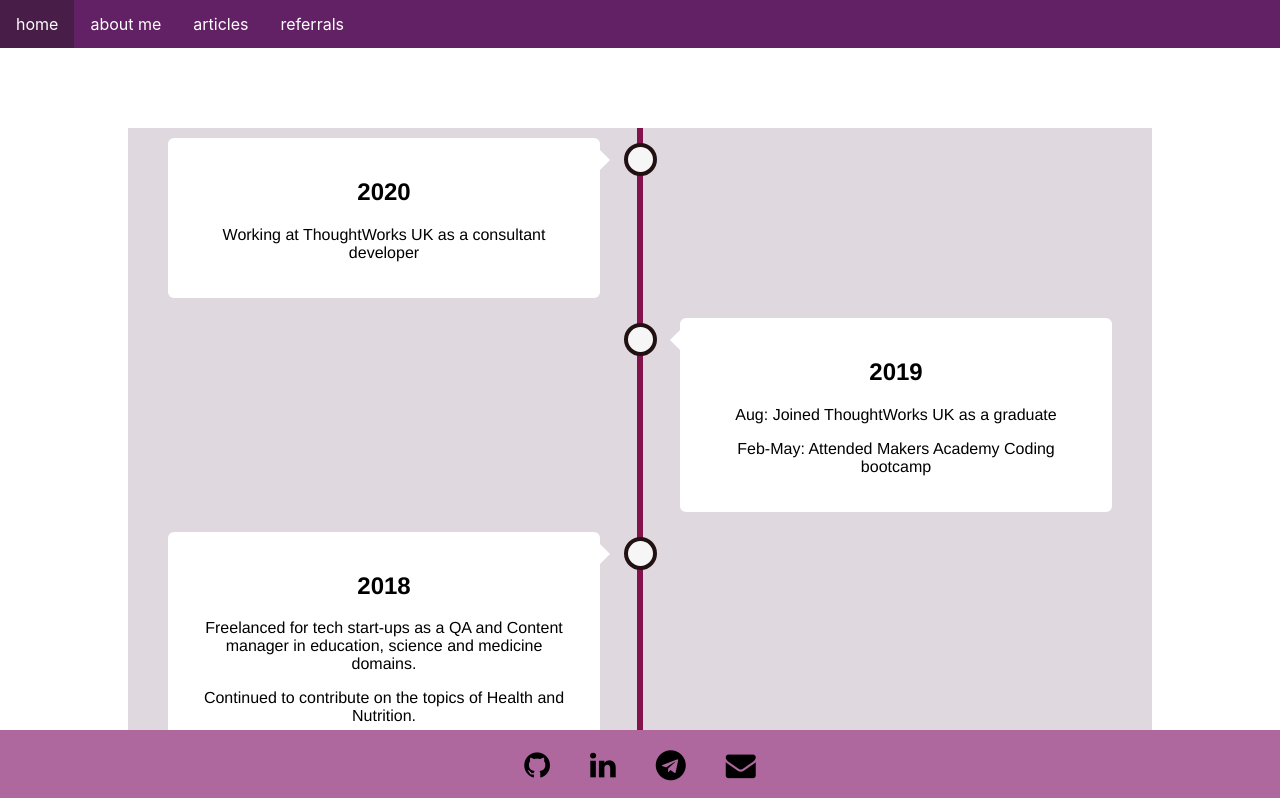
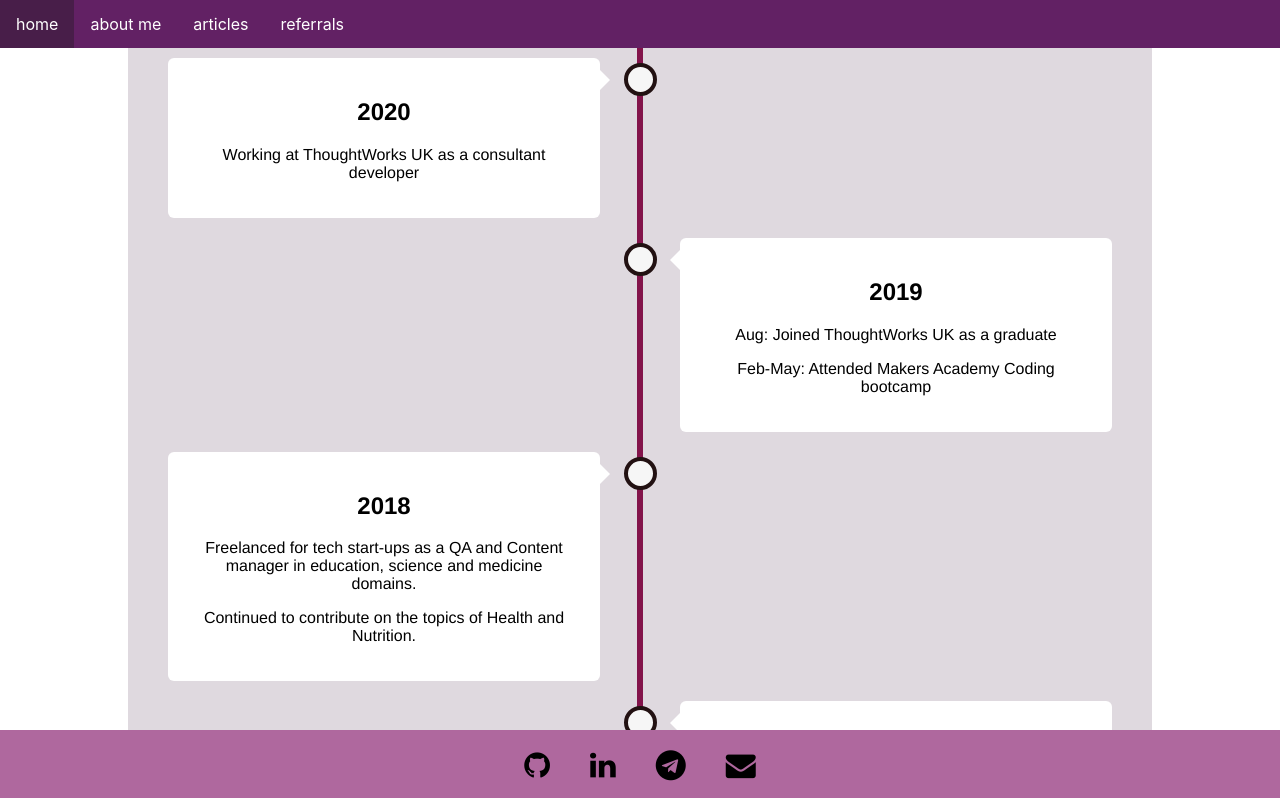
Before and after one commit to m-budryte/website, a React (Create React App) app: page /website/about in a window 1280 px wide. Shown: the top 798 px of the page. Built offline with nearby package versions, Linux system fonts and the light colour scheme.

Commit message:
styling..

```diff
--- a/src/pageSections/navBar.css
+++ b/src/pageSections/navBar.css
@@ -1,6 +1,6 @@
 ul {
-    position: fixed;
     left: 0;
+    margin-bottom: 50px;
     top: 0;
     width: 100%;
     list-style-type: none;
@@ -27,7 +27,3 @@ ul {
   li a:hover {
     background-color: rgb(72, 30, 73);
   }
-
-  .switch {
-    margin-top: 10%;
-  }
--- a/src/pageSections/navBar.js
+++ b/src/pageSections/navBar.js
@@ -14,12 +14,14 @@ import './navBar.css';
 const NavBar = () => {
     return (
         <Router>
+            <div className="navBar">
                 <ul>
                     <li><Link to="/website">home</Link></li>
                     <li><Link to="/website/about">about me</Link></li>
                     <li><Link to="/website/articles">articles</Link></li>
                     <li><Link to="/website/referrals">referrals</Link></li>
                 </ul>
+            </div>
             <div className="switch">
             <Switch>
                 <Route path="/website/articles">
--- a/src/websiteSections/AboutSection/aboutSection.css
+++ b/src/websiteSections/AboutSection/aboutSection.css
@@ -8,7 +8,6 @@
     width: 80%;
     margin-left: auto;
     margin-right: auto;
-    margin-top: 10%;
     font-family: Helvetica, sans-serif;}
 
 /* The actual timeline (the vertical ruler) */
@@ -16,7 +15,7 @@
   position: relative;
   max-width: 1200px;
   margin: 0 auto;
-  margin-bottom: 20%;
+  margin-bottom: 13%;
 }
 
 /* The actual timeline (the vertical ruler) */
```
Lines whose indentation alone changed are shown as unchanged.
